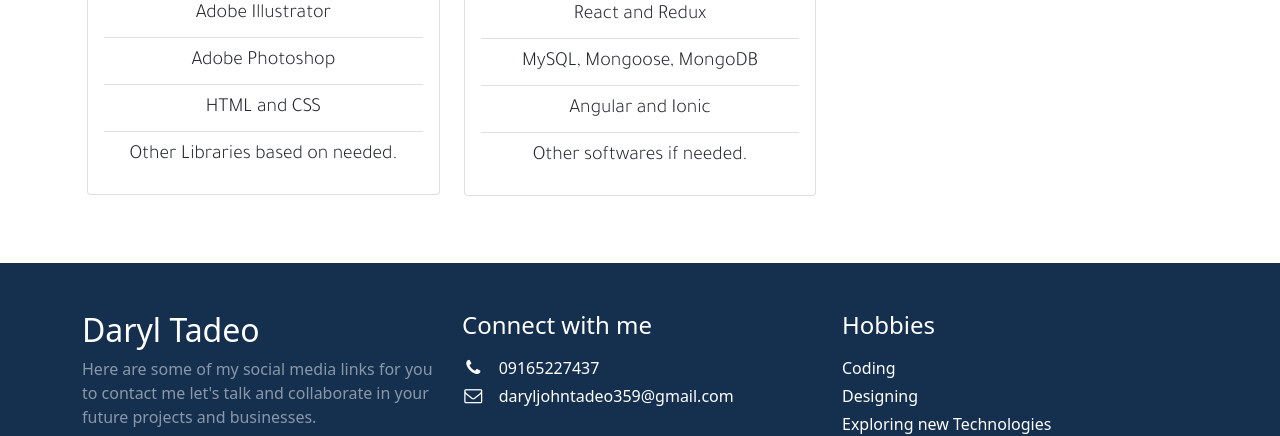
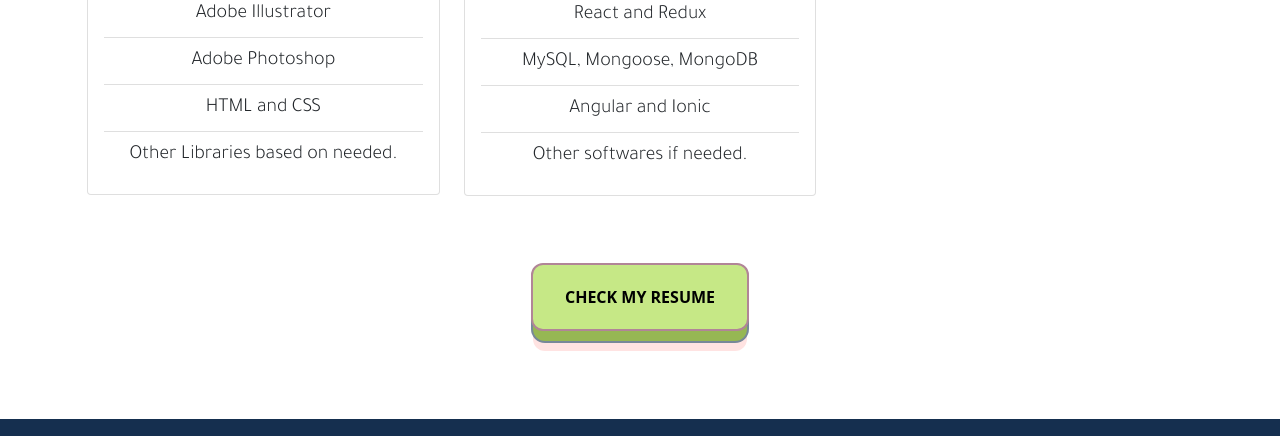
Before and after one commit to DarylTadss/DarylTadss.github.io, a plain HTML site: page index.html in a window 1280 px wide. Shown: the part 4434-4870 px from the top of the page. Drawn offline with nearby package versions, Linux system fonts and the light colour scheme; a web font is replaced by a local one.

Commit message:
push update working download resume and ui fixes

```diff
--- /dev/null
+++ b/css/button.css
@@ -0,0 +1,68 @@
+@import url('https://fonts.googleapis.com/css?family=Rubik:700&display=swap');
+ * {
+	 box-sizing: border-box;
+}
+ *::before, *::after {
+	 box-sizing: border-box;
+}
+ .download-button {
+	 position: relative;
+	 display: inline-block;
+	 cursor: pointer;
+	 outline: none;
+	 border: 0;
+	 vertical-align: middle;
+	 text-decoration: none;
+	 font-size: inherit;
+	 font-family: inherit;
+}
+ .download-button.learn-more {
+	 font-weight: 600;
+	 color: #000000;
+	 text-transform: uppercase;
+	 padding: 1.25em 2em;
+	 background: #c6e886;
+	 border: 2px solid #b18597;
+	 border-radius: 0.75em;
+	 transform-style: preserve-3d;
+	 transition: transform 150ms cubic-bezier(0, 0, 0.58, 1), background 150ms cubic-bezier(0, 0, 0.58, 1);
+}
+ .download-button.learn-more::before {
+	 position: absolute;
+	 content: '';
+	 width: 100%;
+	 height: 100%;
+	 top: 0;
+	 left: 0;
+	 right: 0;
+	 bottom: 0;
+	 background: #96b753;
+	 border-radius: inherit;
+	 box-shadow: 0 0 0 2px lightslategray, 0 0.625em 0 0 #ffe3e2;
+	 transform: translate3d(0, 0.75em, -1em);
+	 transition: transform 150ms cubic-bezier(0, 0, 0.58, 1), box-shadow 150ms cubic-bezier(0, 0, 0.58, 1);
+}
+ .download-button.learn-more:hover {
+	 transform: translate(0, 0.25em);
+}
+ .download-button.learn-more:hover::before {
+	 box-shadow: 0 0 0 2px #b18597, 0 0.5em 0 0 #ffe3e2;
+	 transform: translate3d(0, 0.5em, -1em);
+}
+ .download-button.learn-more:active {
+	 background: #ffe9e9;
+	 transform: translate(0em, 0.75em);
+}
+ .download-button.learn-more:active::before {
+	 box-shadow: 0 0 0 2px #b18597, 0 0 #ffe3e2;
+	 transform: translate3d(0, 0, -1em);
+}
+
+.display-center{
+    display: flex;
+    justify-content: center;
+}
+
+.margin-custom{
+    padding-bottom: 40px;
+}
--- a/css/main.css
+++ b/css/main.css
@@ -1,6 +1,7 @@
 body{
 	scroll-behavior: auto;
 	background-color: white;
+	overflow-x: hidden; /* Hide horizontal scrollbar */
 }
 .navbar-style{
 	margin-top: 30px;
--- a/index.html
+++ b/index.html
@@ -6,6 +6,7 @@
         <meta name="viewport" content="width=device-width, initial-scale=1">
         <link href="https://cdn.jsdelivr.net/npm/bootstrap@5.0.0-beta1/dist/css/bootstrap.min.css" rel="stylesheet" integrity="sha384-giJF6kkoqNQ00vy+HMDP7azOuL0xtbfIcaT9wjKHr8RbDVddVHyTfAAsrekwKmP1" crossorigin="anonymous">
         <link href="css/main.css" rel="stylesheet">
+        <link href="css/button.css" rel="stylesheet">
         <link href="css/footer.css" rel="stylesheet">
         <link href="FA/css/all.css" rel="stylesheet">
         <link href="FA4/css/font-awesome.css" rel="stylesheet">
@@ -259,6 +260,11 @@
             </div>
        </div>
 
+       <!-- Downloading Resume -->
+       <div data-aos="zoom-in" data-aos-duration="800" data-aos-easing="ease-in-out" class="mt-5 display-center margin-custom">
+        <a href="https://drive.google.com/u/0/uc?id=1tjzB27tI-fCjpq5s9dtSa2Stuiubgsyd&export=download" download class="download-button learn-more" role="button">Check My Resume</a>
+       </div>
+
     </div>
 
      <!-- Footer -->
```
